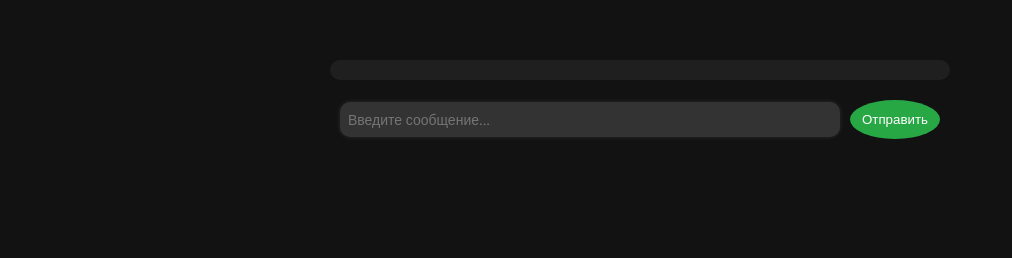
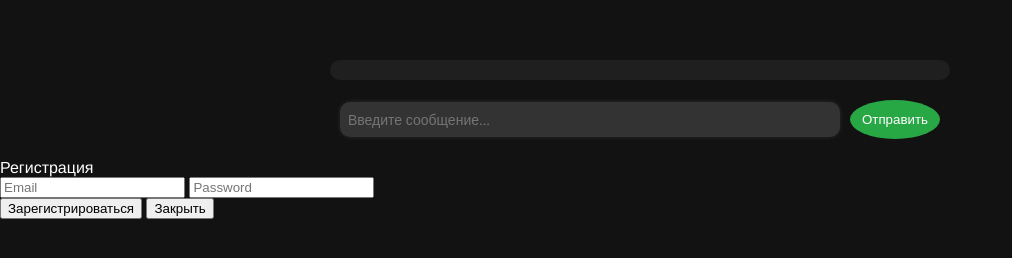
Before and after one commit to akhmialev/chatWithGpt, a plain HTML site: page index.html in a window 1280 px wide. Shown: the whole page, without its empty margins (0-1012 px from the left). Drawn offline with nearby package versions, Linux system fonts and the light colour scheme.

Commit message:
added button close in register form

```diff
--- a/index.html
+++ b/index.html
@@ -31,6 +31,18 @@
             <button class="close-button" id="close-button">Закрыть</button>
         </div>
     </div>
+    <div class="registration-overlay" id="registration-overlay">
+    <div class="registration-box">
+        <div class="registration-title">Регистрация</div>
+        <div class="registration-input">
+            <input type="email" id="registration-email" placeholder="Email" required>
+            <input type="password" id="registration-password" placeholder="Password" required>
+        </div>
+        <button class="register-button" id="register-submit-button">Зарегистрироваться</button>
+        <button id="close-registration-button">Закрыть</button>
+    </div>
+
+</div>
 
 <script src="js/script.js"></script>
 </body>
```
